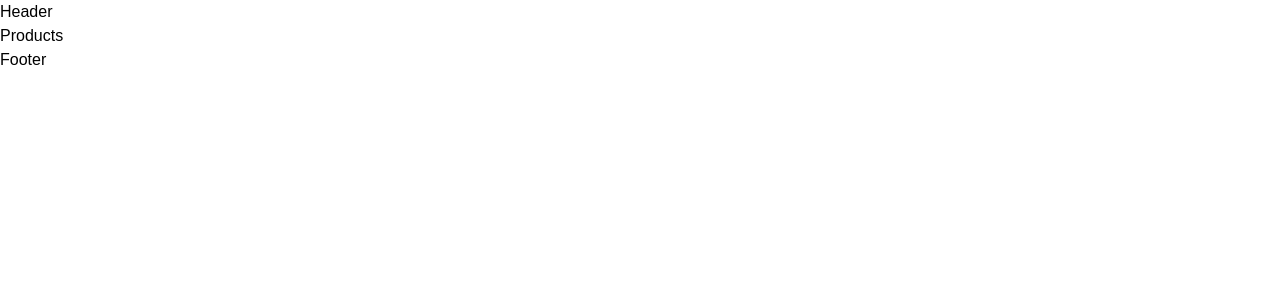
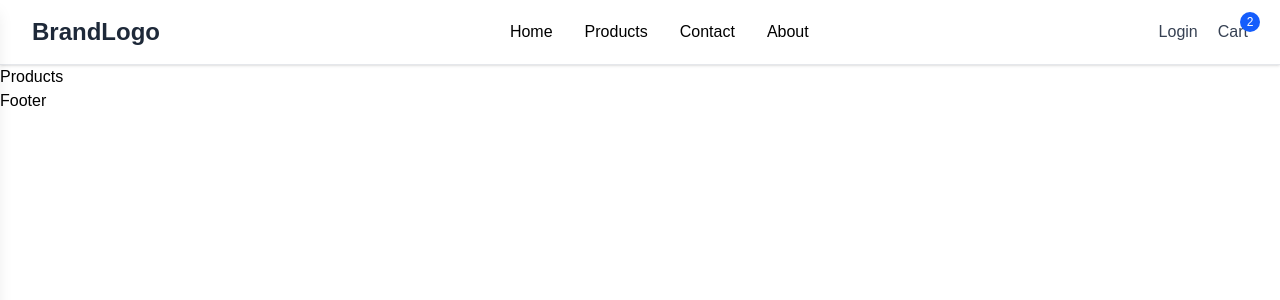
Before and after one commit to Ajinkya-Chitale/react-ecommerce-project, a React (Vite) app: page /products in a window 1280 px wide. Shown: the top 300 px of the page. Built offline with nearby package versions, Linux system fonts and the light colour scheme.

Commit message:
create header with navigation, responsive mobile menu

```diff
--- /dev/null
+++ b/src/context/NavbarContext.jsx
@@ -0,0 +1,17 @@
+import { createContext, useMemo, useState } from "react";
+
+const NavbarContext = createContext(false);
+
+export const NavbarContextProvider = ({children}) => {
+    const [isOpen, setIsOpen] = useState(false);
+
+    const value = useMemo(() => {
+        return {
+            isOpen, setIsOpen
+        };
+    }, [isOpen])
+
+    return <NavbarContext.Provider value={value}>{children}</NavbarContext.Provider>
+}
+
+export default NavbarContext
--- /dev/null
+++ b/src/pages/Cart.jsx
@@ -0,0 +1,9 @@
+const Cart = () => {
+  return (
+    <div>
+
+    </div>
+  )
+}
+
+export default Cart
--- /dev/null
+++ b/src/pages/Login.jsx
@@ -0,0 +1,9 @@
+const Login = () => {
+  return (
+    <div>
+        Login
+    </div>
+  )
+}
+
+export default Login
--- a/src/shared/components/Header.jsx
+++ b/src/shared/components/Header.jsx
@@ -1,8 +1,20 @@
+import { NavbarContextProvider } from "../../context/NavbarContext"
+import MobileMenu from "./MobileMenu"
+import Navbar from "./Navbar"
+
 const Header = () => {
   return (
-    <div>
-      Header
-    </div>
+    <>
+      <NavbarContextProvider>
+        <header className="w-full border-b border-gray-200 bg-white shadow-sm">
+          <div className="mx-auto flex max-w-7xl items-center justify-between px-4 py-4 md:px-6 lg:px-8">
+            <Navbar />
+          </div>
+        </header>
+
+        <MobileMenu />
+      </NavbarContextProvider>
+    </>
   )
 }
 
--- /dev/null
+++ b/src/shared/components/MobileMenu.jsx
@@ -0,0 +1,76 @@
+import { useContext } from "react";
+import NavbarContext from "../../context/NavbarContext";
+import { Link, useNavigate } from "react-router";
+
+const MobileMenu = () => {
+    const {isOpen, setIsOpen} = useContext(NavbarContext);
+    const navigate = useNavigate();
+
+    return (
+        <>
+        {/* Mobile Sidebar Overlay */}
+        <div
+            className={`fixed inset-0 z-40 bg-black/40 transition-opacity duration-300 ${
+            isOpen ? "visible opacity-100" : "invisible opacity-0"
+            }`}
+            onClick={() => setIsOpen(false)}
+        ></div>
+
+        {/* Mobile Sidebar */}
+        <div
+            className={`fixed top-0 left-0 z-50 h-full w-72 bg-white shadow-lg transition-transform duration-300 ${
+            isOpen ? "translate-x-0" : "-translate-x-full"
+            }`}
+        >
+            <div className="flex items-center justify-between border-b px-5 py-4">
+                <h2 className="text-xl font-bold text-gray-800">BrandLogo</h2>
+                <button
+                    onClick={() => setIsOpen(false)}
+                    aria-label="Close menu"
+                    className="text-gray-700"
+                >
+                    <svg
+                    xmlns="http://www.w3.org/2000/svg"
+                    className="h-7 w-7"
+                    fill="none"
+                    viewBox="0 0 24 24"
+                    stroke="currentColor"
+                    strokeWidth="2"
+                    >
+                    <path
+                        strokeLinecap="round"
+                        strokeLinejoin="round"
+                        d="M6 18L18 6M6 6l12 12"
+                    />
+                    </svg>
+                </button>
+            </div>
+
+            <nav className="flex flex-col gap-4 px-5 py-6">
+                <Link to={"/"}>Home</Link>
+                <Link to={"/products"}>Products</Link>
+                <Link to={"/contact"}>Contact</Link>
+                <Link to={"/about"}>About</Link>
+            </nav>
+
+            <div className="border-t px-5 py-6">
+            <Link
+                to="/login"
+                className="mb-4 block text-gray-700 font-medium transition hover:text-blue-600"
+            >
+                Login
+            </Link>
+
+            <button className="relative text-gray-700 font-medium transition hover:text-blue-600" onClick={() => navigate('/cart')}>
+                Cart
+                <span className="ml-2 inline-flex h-5 w-5 items-center justify-center rounded-full bg-blue-600 text-xs text-white">
+                2
+                </span>
+            </button>
+            </div>
+        </div>
+        </>
+    );
+};
+
+export default MobileMenu;
--- /dev/null
+++ b/src/shared/components/Navbar.jsx
@@ -0,0 +1,67 @@
+import { useContext } from "react";
+import { Link, useNavigate } from "react-router";
+import NavbarContext from "../../context/NavbarContext";
+
+const Navbar = () => {
+    const {setIsOpen} = useContext(NavbarContext);
+    const navigate = useNavigate();
+
+    return (
+        <>
+        {/* Left: Brand Logo */}
+        <div className="flex items-center">
+            <Link to="/" className="text-2xl font-bold text-gray-800">
+            BrandLogo
+            </Link>
+        </div>
+
+        {/* Center: Desktop Navigation */}
+        <nav className="hidden md:flex items-center gap-8">
+            <Link to={"/"}>Home</Link>
+            <Link to={"/products"}>Products</Link>
+            <Link to={"/contact"}>Contact</Link>
+            <Link to={"/about"}>About</Link>
+        </nav>
+
+        {/* Right: Desktop Actions */}
+        <div className="hidden md:flex items-center gap-5">
+            <Link
+            to="/login"
+            className="text-gray-700 font-medium transition hover:text-blue-600"
+            >
+            Login
+            </Link>
+            <button className="relative text-gray-700 transition hover:text-blue-600" onClick={() => navigate('/cart')}>
+                <span className="font-medium">Cart</span>
+                <span className="absolute -top-2 -right-3 flex h-5 w-5 items-center justify-center rounded-full bg-blue-600 text-xs text-white">
+                    2
+                </span>
+            </button>
+        </div>
+
+        {/* Mobile Menu Button */}
+        <button
+            className="md:hidden text-gray-800"
+            onClick={() => setIsOpen(true)}
+            aria-label="Open menu"
+        >
+            <svg
+            xmlns="http://www.w3.org/2000/svg"
+            className="h-7 w-7"
+            fill="none"
+            viewBox="0 0 24 24"
+            stroke="currentColor"
+            strokeWidth="2"
+            >
+            <path
+                strokeLinecap="round"
+                strokeLinejoin="round"
+                d="M4 6h16M4 12h16M4 18h16"
+            />
+            </svg>
+        </button>
+        </>
+    );
+};
+
+export default Navbar;
```
Also changed, not shown: src/routes/router.jsx (+10 -0 lines).
